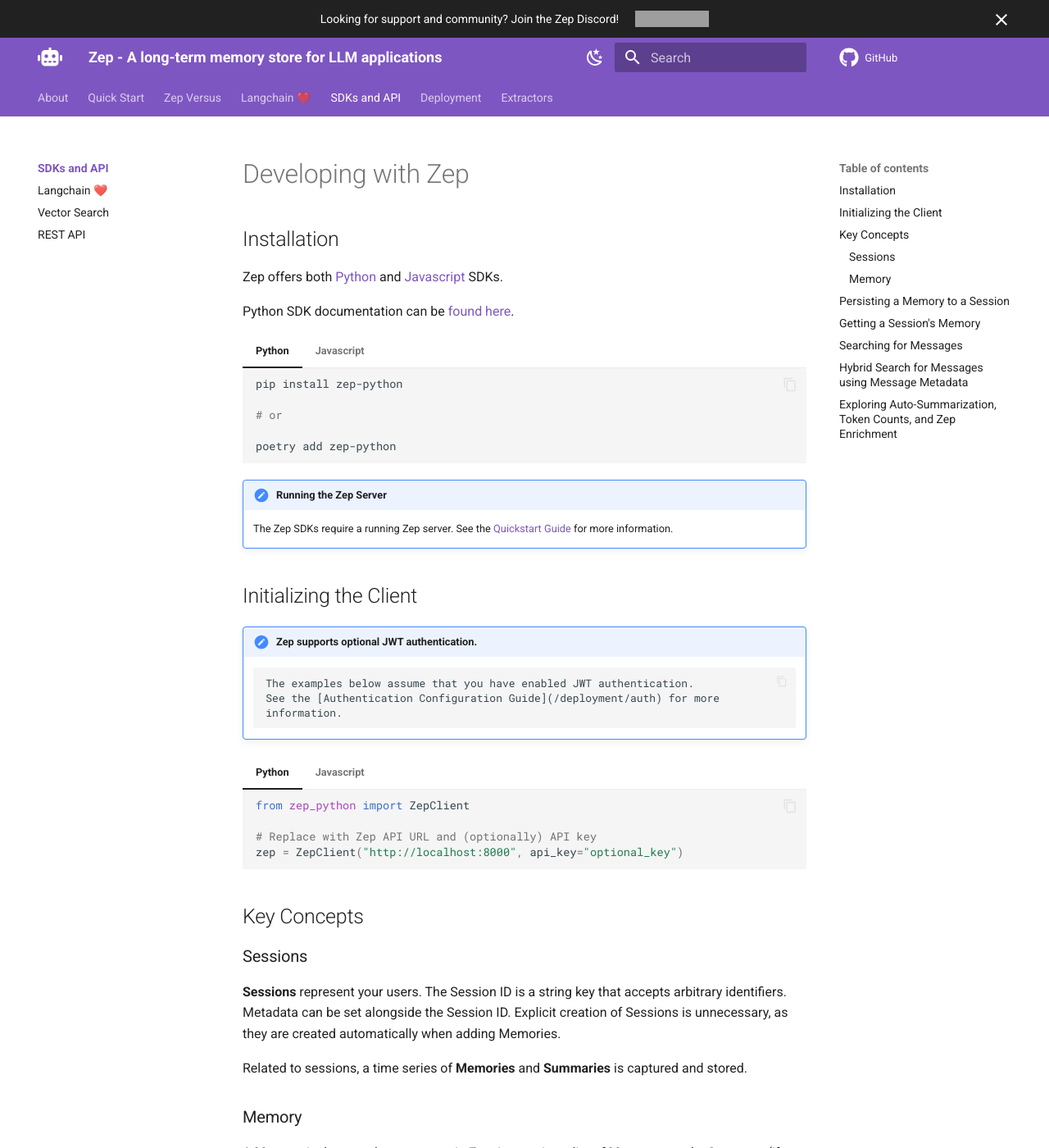
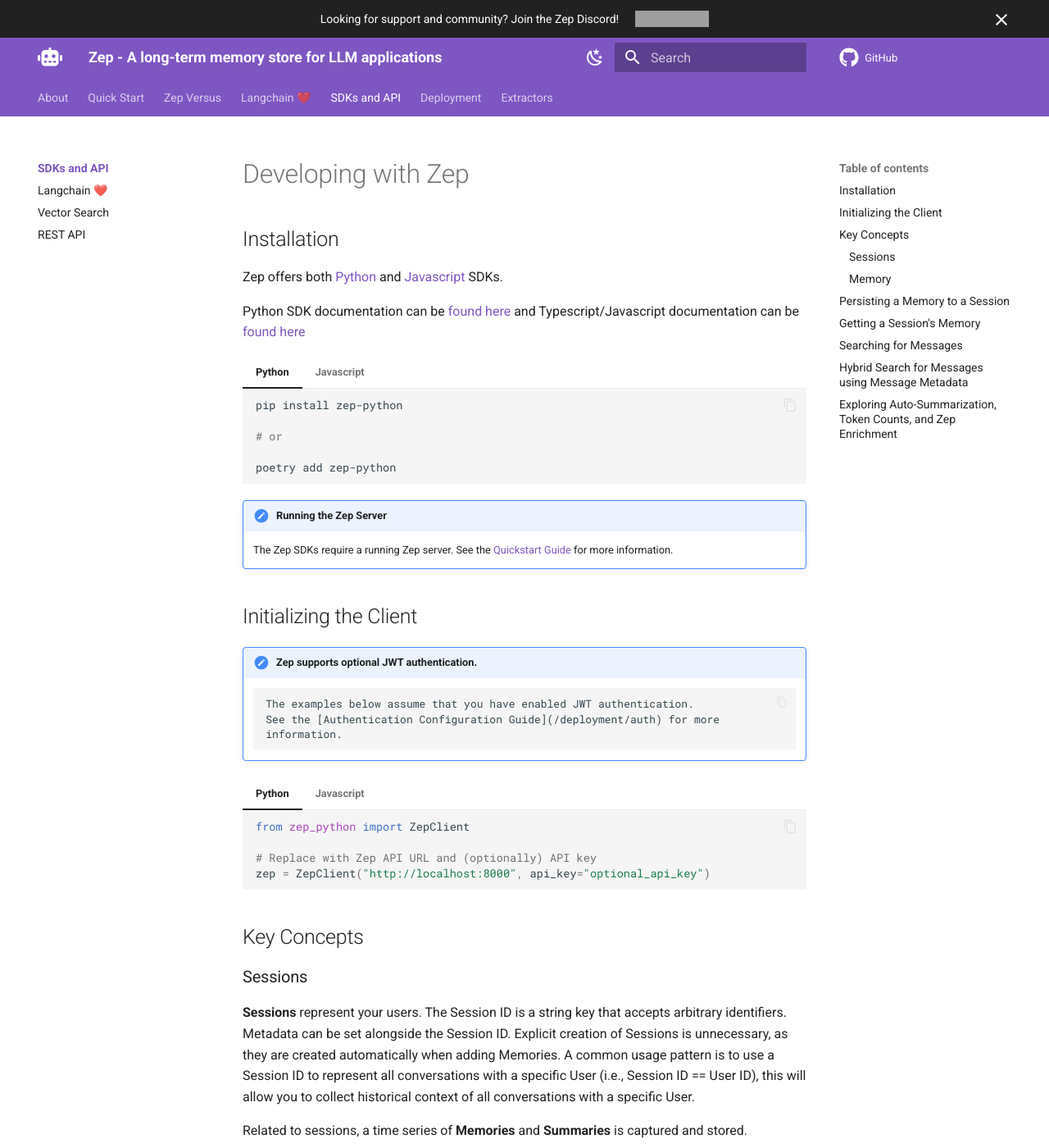
Before and after one commit to getzep/docs.getzep.com, an MkDocs documentation site: the page built from docs/sdk/index.md, in a window 1280 px wide and 1400 px high. Shown: the whole window at 82% size. Built offline with MkDocs 1.6.1 and Material for MkDocs 9.7.7, drawn with Linux system fonts in a browser that asks for light colours; comment, search, counter and statistics services are not loaded; some of the changed lines change nothing that is shown; grey boxes are pictures that could not be loaded.

Commit message:
Update index.md

````diff
--- a/docs/sdk/index.md
+++ b/docs/sdk/index.md
@@ -4,8 +4,7 @@
 
 Zep offers both [Python](https://github.com/getzep/zep-python) and [Javascript](https://github.com/getzep/zep-js) SDKs.
 
-Python SDK documentation can be [found here](https://getzep.github.io/zep-python/zep_client/).
-
+Python SDK documentation can be [found here](https://getzep.github.io/zep-python/zep_client/) and Typescript/Javascript documentation can be [found here](https://docs.getzep.com/zep-js/)
 
 === "Python"
 
@@ -44,7 +43,7 @@
     from zep_python import ZepClient
 
     # Replace with Zep API URL and (optionally) API key
-    zep = ZepClient("http://localhost:8000", api_key="optional_key")
+    zep = ZepClient("http://localhost:8000", api_key="optional_api_key")
     ```
 
 === "Javascript"
@@ -53,14 +52,14 @@
     import { ZepClient } from "zep-js";
 
     // Replace with Zep API URL and (optionally) API key
-    const zep = new ZepClient("http://localhost:8000", apiKey="optional_key");
+    const zep = new ZepClient("http://localhost:8000", "optional_api_key");
     ```
 
 ## Key Concepts
 
 ### Sessions
 
-**Sessions** represent your users. The Session ID is a string key that accepts arbitrary identifiers. Metadata can be set alongside the Session ID. Explicit creation of Sessions is unnecessary, as they are created automatically when adding Memories.
+**Sessions** represent your users. The Session ID is a string key that accepts arbitrary identifiers. Metadata can be set alongside the Session ID. Explicit creation of Sessions is unnecessary, as they are created automatically when adding Memories. A common usage pattern is to use a Session ID to represent all conversations with a specific User (i.e., Session ID == User ID), this will allow you to collect historical context of all conversations with a specific User.
 
 Related to sessions, a time series of **Memories** and **Summaries** is captured and stored.
 
@@ -108,9 +107,9 @@
 === "Javascript"
 
     ```javascript title="Add Memory to Session"
-    import { ZepClient, Message, Memory } from "zep-js";
+    import { ZepClient, Message, Memory } from @getzep/zep-js;
 
-    const zep = new ZepClient("http://localhost:8000"); // Replace with Zep API URL
+    const zepClient = new ZepClient("http://localhost:8000"); // Replace with Zep API URL
     const sessionID = "1a1a1a"; // an identifier for your user
 
     const history = [
@@ -133,7 +132,7 @@
       );
     const memory = new Memory({ messages });
 
-    await client.addMemory(sessionID, memory);
+    await zepClient.addMemory(sessionID, memory);
     ```
 
 ## Getting a Session's Memory
@@ -168,7 +167,7 @@
 === "Javascript"
 
     ```javascript title="Get Memory from Session"
-    const memory = await client.getMemory(sessionID);
+    const memory = await zepClient.getMemory(sessionID);
 
     if (memory.messages.length === 0) {
         console.debug("No messages found for session ", sessionID);
@@ -251,8 +250,8 @@
     ```javascript title="Search Memory for Text"
     const searchText = "Is Lauren Olamina a character in a book?";
 
-    const searchPayload = new SearchPayload({ meta: {}, text: searchText });
-    const searchResults = await client.searchMemory(
+    const searchPayload = new MemorySearchPayload({ meta: {}, text: searchText });
+    const searchResults = await zepClient.searchMemory(
         sessionID,
         searchPayload
     );
@@ -359,7 +358,7 @@
         text: searchText,
     });
 
-    const searchResults = await client.searchMemory(sessionID, searchPayload);
+    const searchResults = await zepClient.searchMemory(sessionID, searchPayload);
 
     ```
     ```json title="Output:"
````
